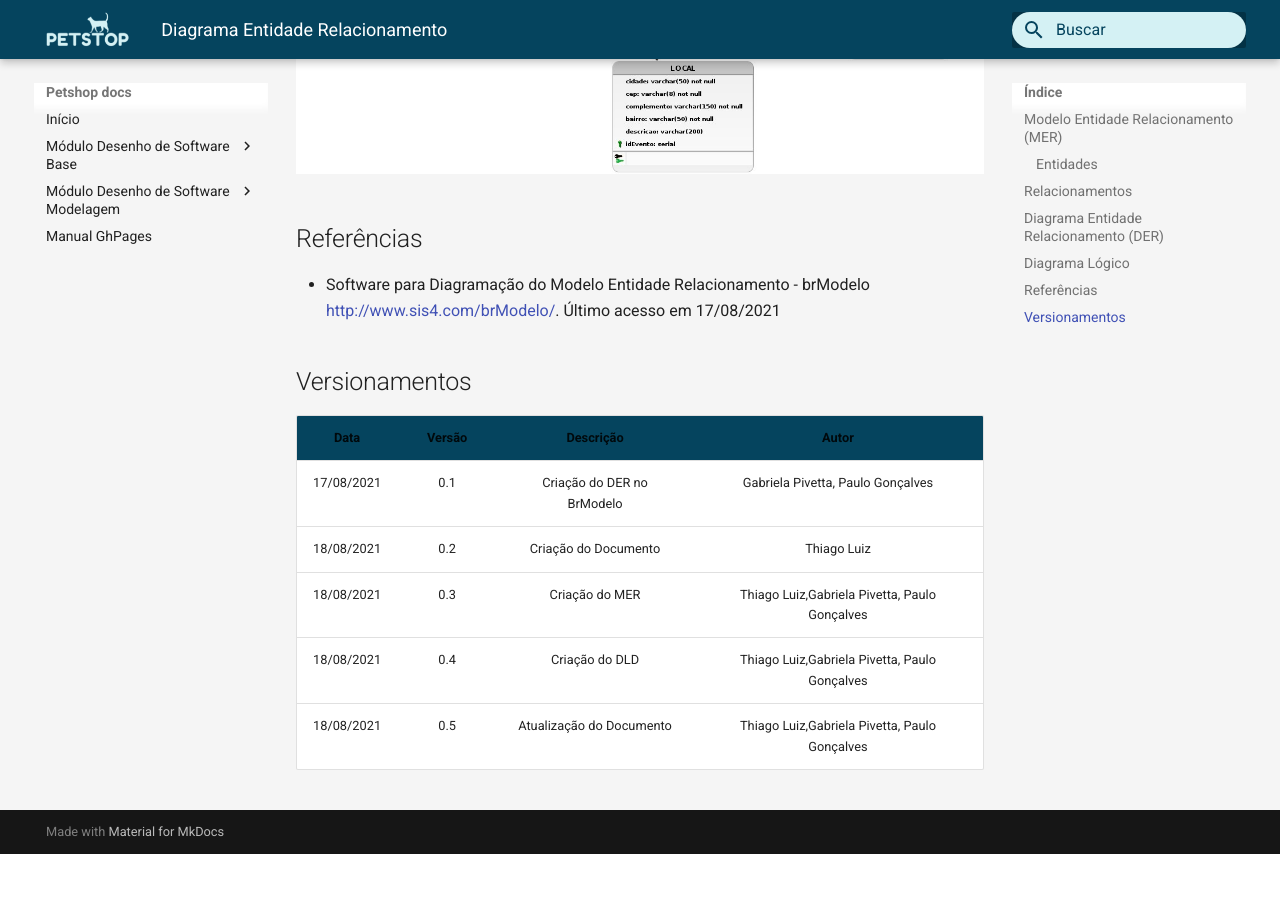
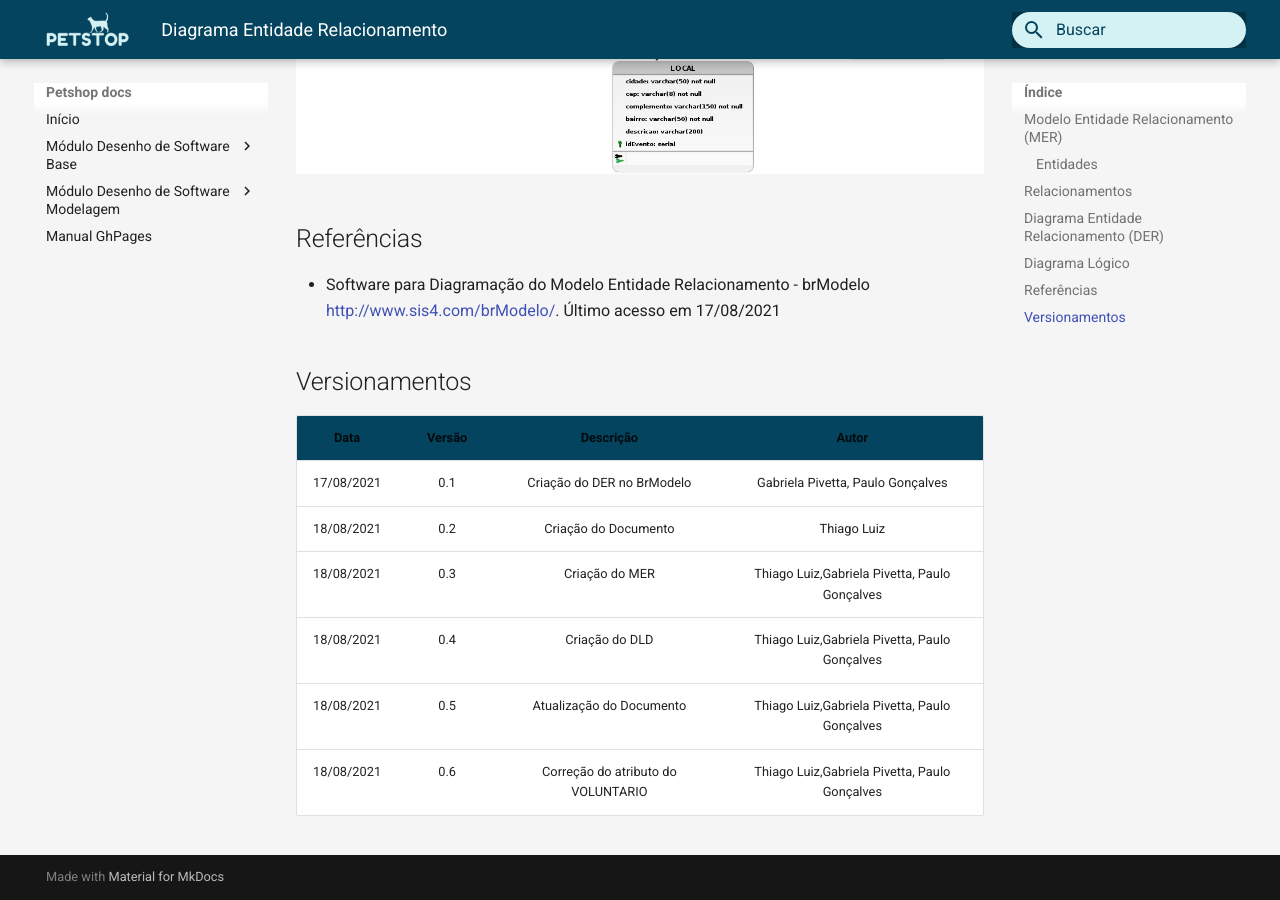
Before and after one commit to UnBArqDsw2021-1/2021.1_G3_PetStop_docs, an MkDocs documentation site: the page built from docs/Modelagem DB/modelagem_db.md, in a window 1280 px wide and 900 px high, scrolled down 3336 px. Built offline with MkDocs 1.6.1 and Material for MkDocs 9.7.7, drawn with Linux system fonts in a browser that asks for light colours; before the commit the page ends 4190 px from its top, so only the background shows below that; some of the changed lines change nothing that is shown; some of the changed text lies outside the part shown.

Commit message:
Corrigindo Documento
Co-authored-by: Paulo Gonçalves Lima <paulogoncalves436@gmail.com>
Co-authored-by: Gabriela Pivetta <gpivetta99@gmail.com>

```diff
--- a/docs/Modelagem DB/modelagem_db.md
+++ b/docs/Modelagem DB/modelagem_db.md
@@ -9,7 +9,7 @@
 
 **PET** (nome,especie,tamanho,genero,<ins> idPet </ins>,dtNascimento)
 
-**VOLUNTARIO** (telefone)
+**VOLUNTARIO** (cpf,telefone)
 
 **USUARIO** (cpf)
 
@@ -96,3 +96,4 @@
 |18/08/2021| 0.3 | Criação do MER | Thiago Luiz,Gabriela Pivetta, Paulo Gonçalves |
 |18/08/2021| 0.4 | Criação do DLD | Thiago Luiz,Gabriela Pivetta, Paulo Gonçalves |
 |18/08/2021| 0.5 | Atualização do Documento | Thiago Luiz,Gabriela Pivetta, Paulo Gonçalves |
+|18/08/2021| 0.6 | Correção do atributo do VOLUNTARIO | Thiago Luiz,Gabriela Pivetta, Paulo Gonçalves |
```
